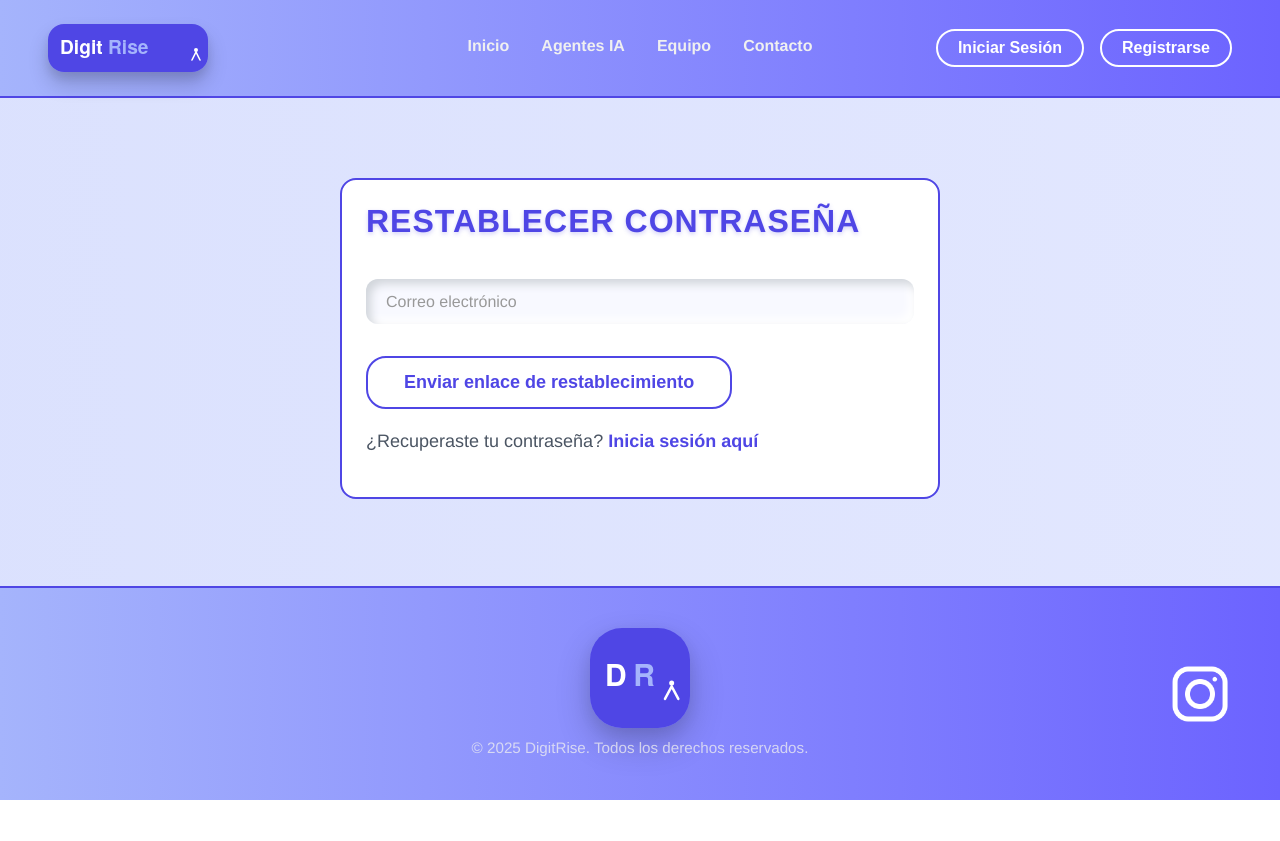
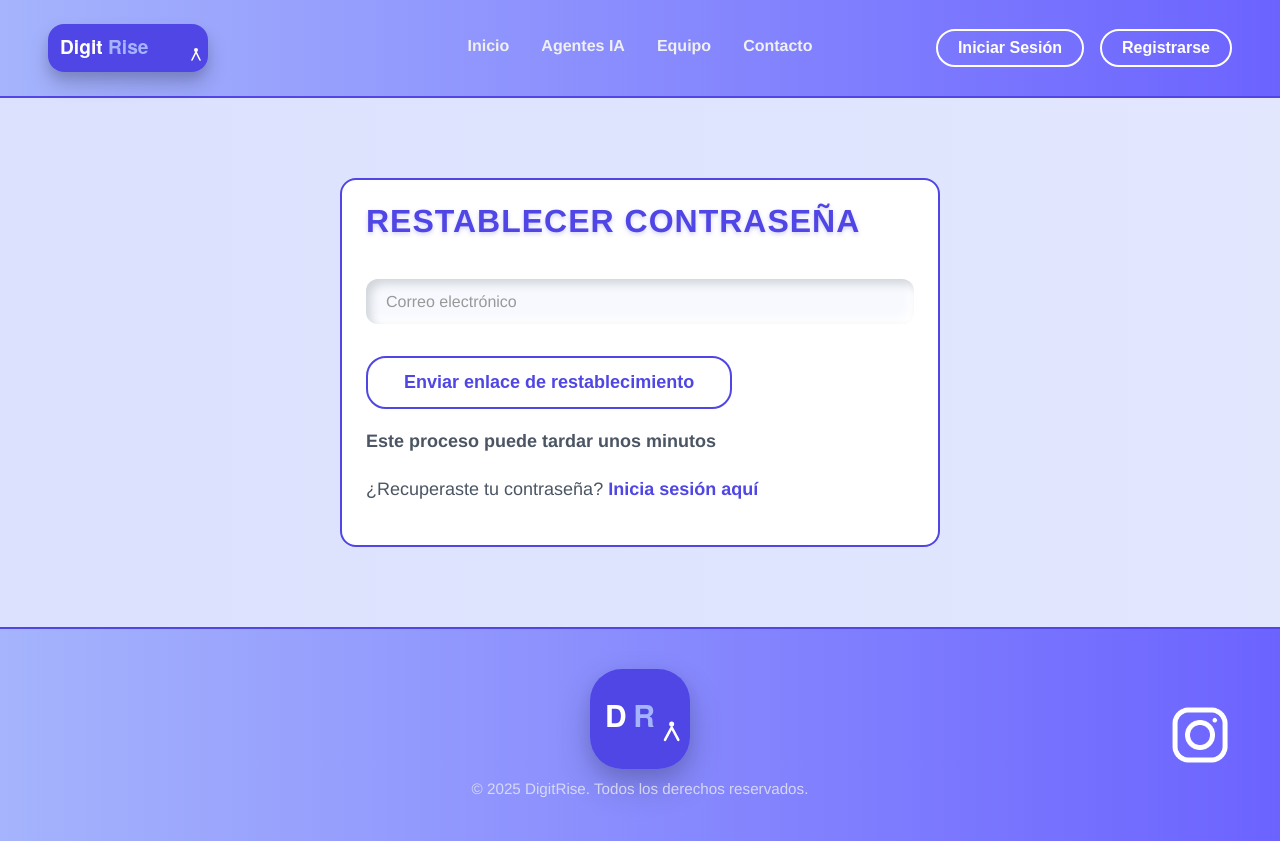
Before and after one commit to gallardo4/DigitRise, a Vue app in the folder digitrise/: page /reset-password in a window 1280 px wide. Before the commit the page ends 800 px from the top, so only its background shows below. Built offline with nearby package versions, Linux system fonts and the light colour scheme.

Commit message:
add time warning to reset password view

```diff
--- a/digitrise/src/views/ResetPasswordView.vue
+++ b/digitrise/src/views/ResetPasswordView.vue
@@ -49,6 +49,8 @@ async function resetPassword() {
         </p>
       </form>
 
+      <p class="texto"><strong>Este proceso puede tardar unos minutos</strong></p>
+
       <p class="texto">
         ¿Recuperaste tu contraseña?
         <RouterLink to="/login" class="loginBtn">
```
